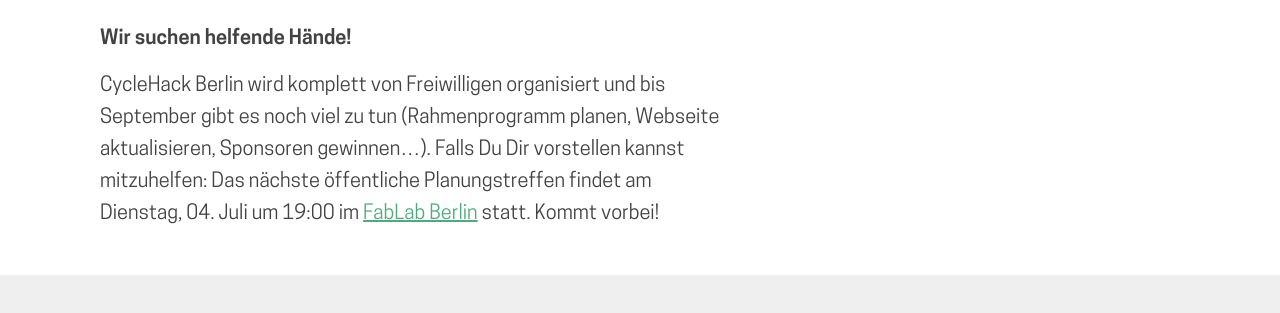
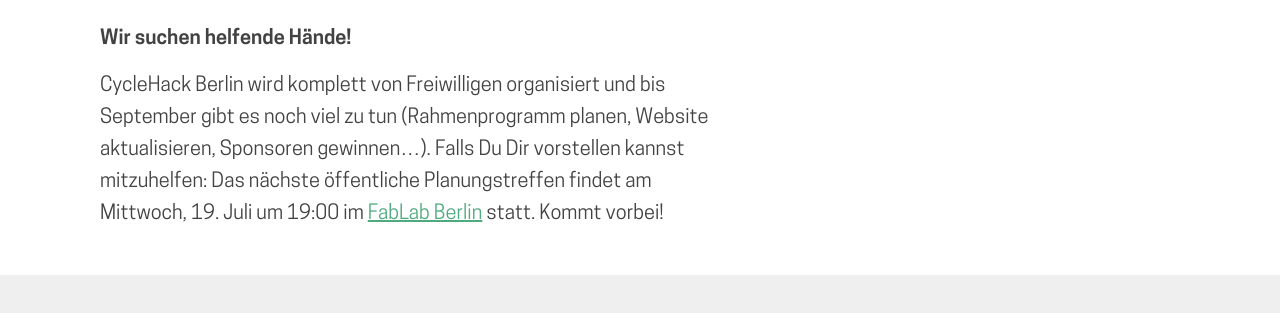
Before and after one commit to sjockers/cyclehackberlin.de, a Jekyll site: the page built from index.md, in a window 1280 px wide and 900 px high. Shown: the part 213-526 px from the top of the window. Built offline with Jekyll 4.4.1, drawn with Linux system fonts in a browser that asks for light colours.

Commit message:
Homepage: Update date for next meetup

```diff
--- a/_layouts/home.html
+++ b/_layouts/home.html
@@ -12,7 +12,7 @@ layout: default
 
       <h4>Wir suchen helfende Hände!</h4>
 
-      <p>CycleHack Berlin wird komplett von Freiwilligen organisiert und bis September gibt es noch viel zu tun (Rahmenprogramm planen, Webseite aktualisieren, Sponsoren gewinnen…). Falls Du Dir vorstellen kannst mitzuhelfen: Das nächste öffentliche Planungstreffen findet am Dienstag, 04. Juli um 19:00 im <a href="https://fablab.berlin/">FabLab Berlin</a> statt. Kommt vorbei!</p>
+      <p>CycleHack Berlin wird komplett von Freiwilligen organisiert und bis September gibt es noch viel zu tun (Rahmenprogramm planen, Website aktualisieren, Sponsoren gewinnen…). Falls Du Dir vorstellen kannst mitzuhelfen: Das nächste öffentliche Planungstreffen findet am Mittwoch, 19. Juli um 19:00 im <a href="https://fablab.berlin/">FabLab Berlin</a> statt. Kommt vorbei!</p>
 
     </div>
   </div>
```
